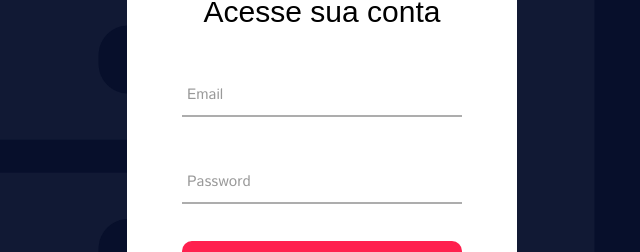
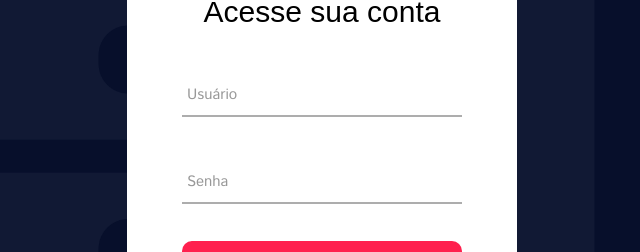
Before and after one commit to ITAssetHub/Front-End, a React (Vite) app: page / in a window 1280 px wide. Shown: the part 361-613 px from the top of the page, without its empty margins (318-958 px from the left). Built offline with nearby package versions, Linux system fonts and the light colour scheme; a web font is replaced by a local one.

Commit message:
Alterando campos de input

```diff
--- a/src/App.jsx
+++ b/src/App.jsx
@@ -2,8 +2,8 @@ import { useState } from 'react'
 import './styles.css'
 
 function App() {
-  const [email, setEmail] = useState("")
-  const [password, setPassword] = useState("")
+  const [usuario, setUsuario] = useState("")
+  const [senha, setSenha] = useState("")
 
   return (
     <>
@@ -15,22 +15,22 @@ function App() {
 
               <div className="wrap-input">
                 <input
-                 className={email !== "" ? "has-val input" : "input"}
-                 type="email"
-                 value={email}
-                 onChange={e => setEmail(e.target.value)}
+                 className={usuario !== "" ? "has-val input" : "input"}
+                 type="txt"
+                 value={usuario}
+                 onChange={e => setUsuario(e.target.value)}
                  />
-                <span className="focus-input" data-placeholder="Email"></span>
+                <span className="focus-input" data-placeholder="Usuário"></span>
               </div>
 
               <div className="wrap-input">
                 <input
-                className={password !== "" ? "has-val input" : "input"}
+                className={senha !== "" ? "has-val input" : "input"}
                 type="password"
-                value={password}
-                onChange={e => setPassword(e.target.value)}
+                value={senha}
+                onChange={e => setSenha(e.target.value)}
                 />
-                <span className="focus-input" data-placeholder="Password"></span>
+                <span className="focus-input" data-placeholder="Senha"></span>
               </div>
 
               <div className="container-login-form-btn">
```
